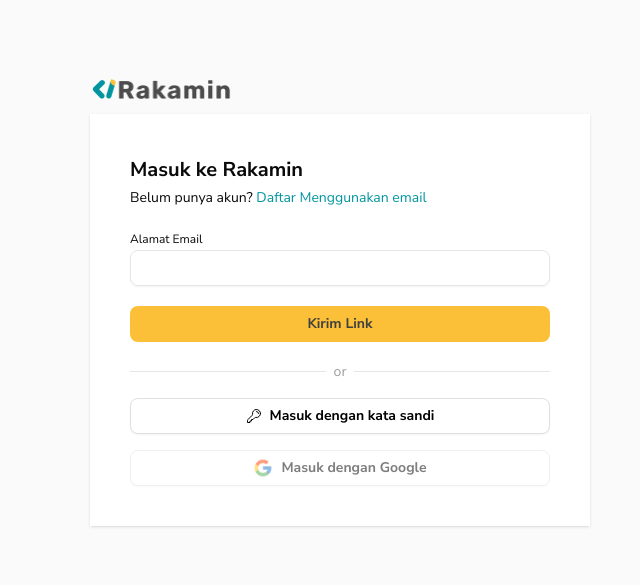
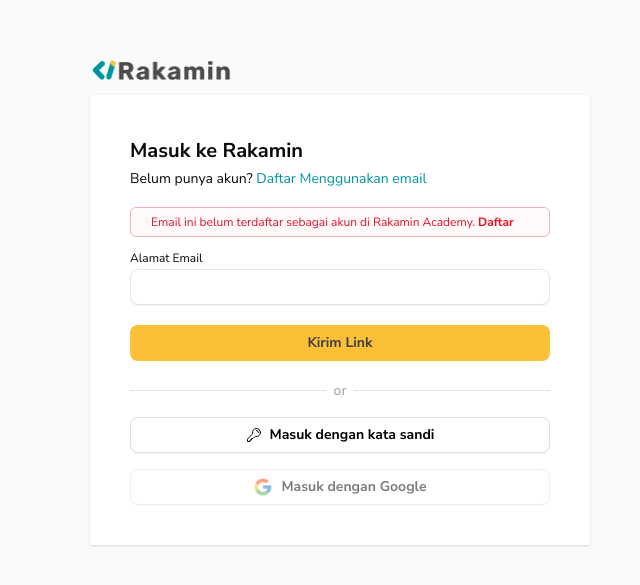
Before and after one commit to portoarco/hiring-management-app-fe, a Next.js app: page /auth/login in a window 1280 px wide. Shown: the part 105-690 px from the top of the page, without its empty margins (300-940 px from the left). Built offline with nearby package versions, Linux system fonts and the light colour scheme.

Commit message:
design:create error login message

```diff
--- a/src/app/auth/login/page.tsx
+++ b/src/app/auth/login/page.tsx
@@ -69,6 +69,15 @@
             </Link>
           </span>
         </p>
+        {/* Error Notification */}
+        <section className="mb-2 border border-danger-border bg-danger-surface rounded-sm px-5 py-1">
+          <p className="text-s-regular text-danger-main">
+            Email ini belum terdaftar sebagai akun di Rakamin Academy.{" "}
+            <strong>
+              <Link href="#">Daftar</Link>
+            </strong>
+          </p>
+        </section>
         <form onSubmit={handleSubmit(onSubmit)}>
           {/* Form */}
           <label className="text-s-regular mb-2.5" htmlFor="email">
```
